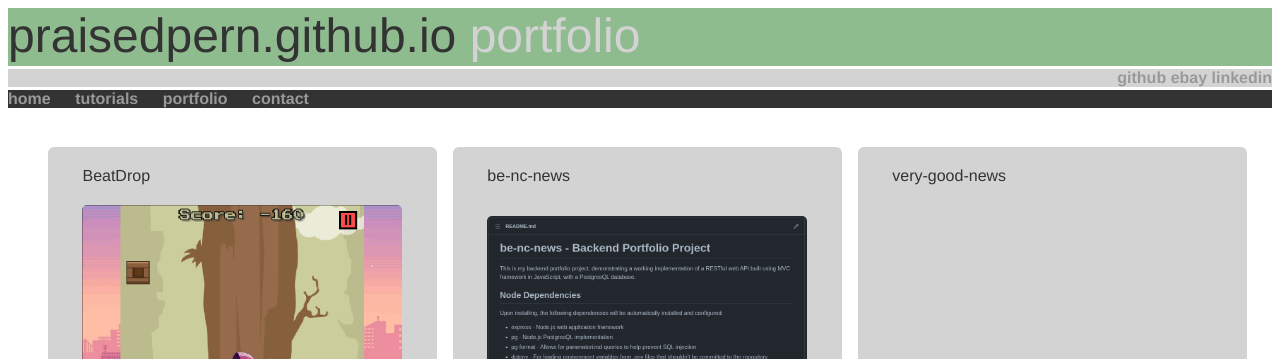
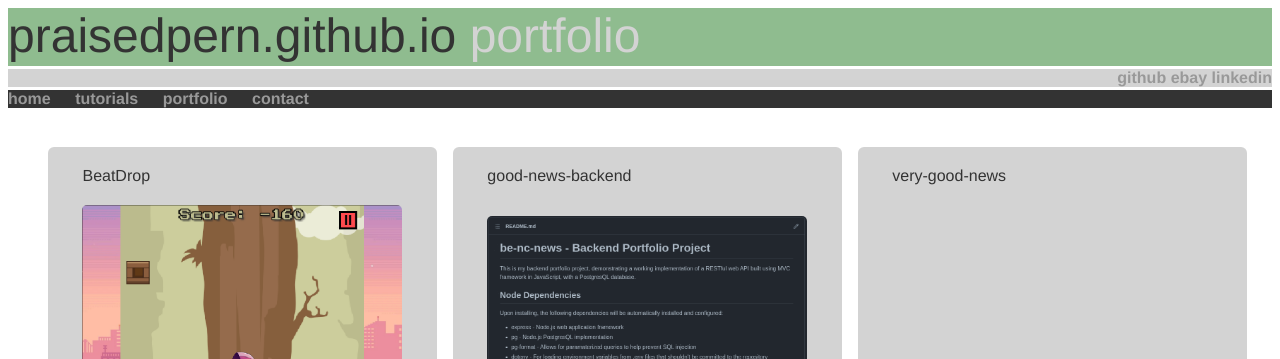
Before and after one commit to praisedpern/praisedpern.github.io, a Jekyll site: the page built from portfolio.md, in a window 1280 px wide. Shown: the top 359 px of the page. Built offline with Jekyll 4.4.1, drawn with Linux system fonts in a browser that asks for light colours.

Commit message:
updates portfolio links

```diff
--- a/portfolio.md
+++ b/portfolio.md
@@ -4,6 +4,6 @@ title: Portfolio
 ---
 
 -   [BeatDrop](https://github.com/BeatDropNC/BeatDrop)[![BeatDrop](./public/beat-drop.png)](https://github.com/BeatDropNC/BeatDrop)
--   [be-nc-news](https://github.com/praisedpern/be-nc-news/)[![be-nc-news](./public/be-nc-news.png)](https://github.com/praisedpern/be-nc-news/)
+-   [good-news-backend](https://github.com/praisedpern/good-news-backend)[![good-news-backend](./public/be-nc-news.png)](https://github.com/praisedpern/good-news-backend)
 -   [very-good-news](https://very-good-news.netlify.app)[![very-good-news](./public/very-good-news.png)](https://very-good-news.netlify.app)
 -   [hangman-app](https://praisedpern.github.io/fe-tiny-react-apps/)[![hangman-app](./public/hangman-app.png)](https://praisedpern.github.io/fe-tiny-react-apps/)
```
